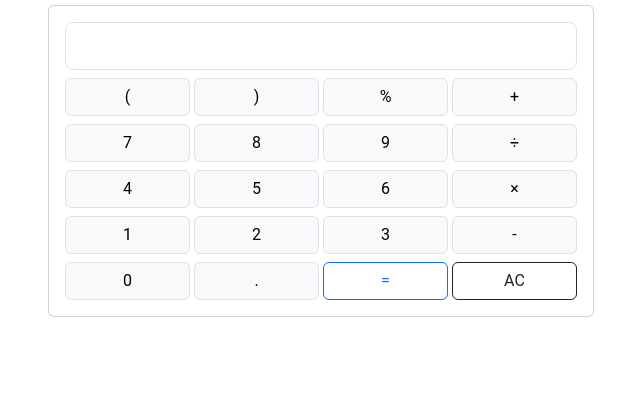
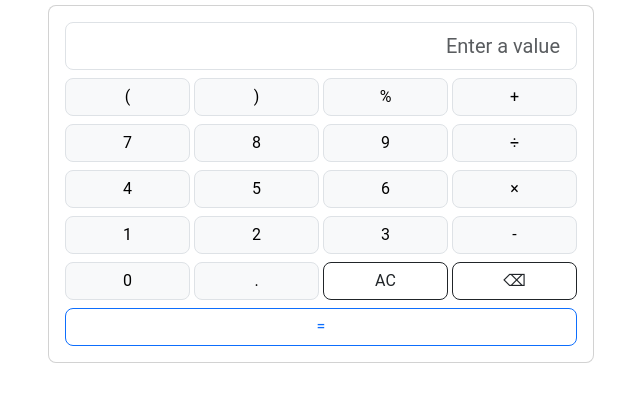
Before and after one commit to gaurav210233/Calculator-webD, a plain HTML site: page src/index.html in a window 1280 px wide. Shown: the part 55-456 px from the top of the page, without its empty margins (319-959 px from the left). Drawn offline with nearby package versions, Linux system fonts and the light colour scheme.

Commit message:
Added backspace button

```diff
--- a/src/index.html
+++ b/src/index.html
@@ -84,83 +84,89 @@
         <h1 class="text-center mt-3">Simple Calculator</h1>
         <div class="row">
             <div class="col-12 col-md-6 offset-md-3">
-                <div class="card">
+                <div class="card rounded-3">
                     <div class="card-body ">
-                        <input id="calc-input" readonly class="form-control form-control-lg text-end" type="text"
-                            aria-label="Enter a number">
+                        <input id="calc-input"  class="form-control form-control-lg text-end" type="text"
+                            aria-label="Enter a number" placeholder="Enter a value">
 
                         <div class="row gx-1">
                             <div class="col-3 ">
-                                <button type="button" class="btn btn-light w-100 mt-2 border ">(</button>
+                                <button type="button" class="btn btn-light w-100 mt-2 border rounded-3 ">(</button>
                             </div>
                             <div class="col-3 ">
-                                <button type="button" class="btn btn-light w-100 mt-2 border ">)</button>
+                                <button type="button" class="btn btn-light w-100 mt-2 border rounded-3 ">)</button>
                             </div>
                             <div class="col-3 ">
-                                <button type="button" class="btn btn-light w-100 mt-2 border ">%</button>
+                                <button type="button" class="btn btn-light w-100 mt-2 border rounded-3">%</button>
                             </div>
                             <div class="col-3 ">
-                                <button type="button" class="btn btn-light w-100 mt-2 border ">+</button>
+                                <button type="button" class="btn btn-light w-100 mt-2 border rounded-3">+</button>
                             </div>
                         </div>
 
                         <div class="row gx-1">
                             <div class="col-3 ">
-                                <button type="button" class="btn btn-light w-100 mt-2 border ">7</button>
+                                <button type="button" class="btn btn-light w-100 mt-2 border rounded-3">7</button>
                             </div>
                             <div class="col-3 ">
-                                <button type="button" class="btn btn-light w-100 mt-2 border ">8</button>
+                                <button type="button" class="btn btn-light w-100 mt-2 border rounded-3">8</button>
                             </div>
                             <div class="col-3 ">
-                                <button type="button" class="btn btn-light w-100 mt-2 border ">9</button>
+                                <button type="button" class="btn btn-light w-100 mt-2 border rounded-3">9</button>
                             </div>
                             <div class="col-3 ">
-                                <button type="button" class="btn btn-light w-100 mt-2 border ">÷</button>
+                                <button type="button" class="btn btn-light w-100 mt-2 border rounded-3">÷</button>
                             </div>
                         </div>
 
                         <div class="row gx-1">
                             <div class="col-3 ">
-                                <button type="button" class="btn btn-light w-100 mt-2 border ">4</button>
+                                <button type="button" class="btn btn-light w-100 mt-2 border rounded-3">4</button>
                             </div>
                             <div class="col-3 ">
-                                <button type="button" class="btn btn-light w-100 mt-2 border ">5</button>
+                                <button type="button" class="btn btn-light w-100 mt-2 border rounded-3">5</button>
                             </div>
                             <div class="col-3 ">
-                                <button type="button" class="btn btn-light w-100 mt-2 border ">6</button>
+                                <button type="button" class="btn btn-light w-100 mt-2 border rounded-3">6</button>
                             </div>
                             <div class="col-3 ">
-                                <button type="button" class="btn btn-light w-100 mt-2 border ">×</button>
+                                <button type="button" class="btn btn-light w-100 mt-2 border rounded-3">×</button>
                             </div>
                         </div>
 
                         <div class="row gx-1">
                             <div class="col-3 ">
-                                <button type="button" class="btn btn-light w-100 mt-2 border ">1</button>
+                                <button type="button" class="btn btn-light w-100 mt-2 border rounded-3">1</button>
                             </div>
                             <div class="col-3 ">
-                                <button type="button" class="btn btn-light w-100 mt-2 border ">2</button>
+                                <button type="button" class="btn btn-light w-100 mt-2 border rounded-3">2</button>
                             </div>
                             <div class="col-3 ">
-                                <button type="button" class="btn btn-light w-100 mt-2 border ">3</button>
+                                <button type="button" class="btn btn-light w-100 mt-2 border rounded-3">3</button>
                             </div>
                             <div class="col-3 ">
-                                <button type="button" class="btn btn-light w-100 mt-2 border ">-</button>
+                                <button type="button" class="btn btn-light w-100 mt-2 border rounded-3">-</button>
                             </div>
                         </div>
 
                         <div class="row gx-1">
                             <div class="col-3 ">
-                                <button type="button" class="btn btn-light w-100 mt-2 border ">0</button>
+                                <button type="button" class="btn btn-light w-100 mt-2 border rounded-3">0</button>
                             </div>
                             <div class="col-3 ">
-                                <button type="button" class="btn btn-light w-100 mt-2 border ">.</button>
+                                <button type="button" class="btn btn-light w-100 mt-2 border rounded-3">.</button>
                             </div>
                             <div class="col-3 ">
-                                <button type="button" class="btn btn-outline-primary w-100 mt-2 ">=</button>
+                                <button type="button" class="btn btn-outline-dark w-100 mt-2 rounded-3">AC</button>
                             </div>
-                            <div class="col-3 ">
-                                <button type="button" class="btn btn-outline-dark w-100 mt-2">AC</button>
+                            <div class="col-3">
+                                <button type="button" class="btn btn-outline-dark w-100 mt-2 rounded-3" style >⌫</button>
+                            </div>
+                        </div>
+
+                        <div class="row gx-1">
+                            <div class="col-12 ">
+                                <button type="button" class="btn btn-outline-primary w-100 mt-2 border-primary rounded-3">=</button>
                             </div>
                         </div>
 
```
